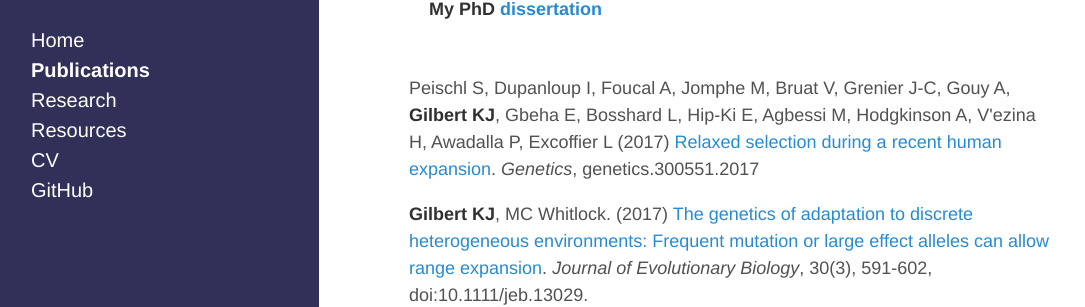
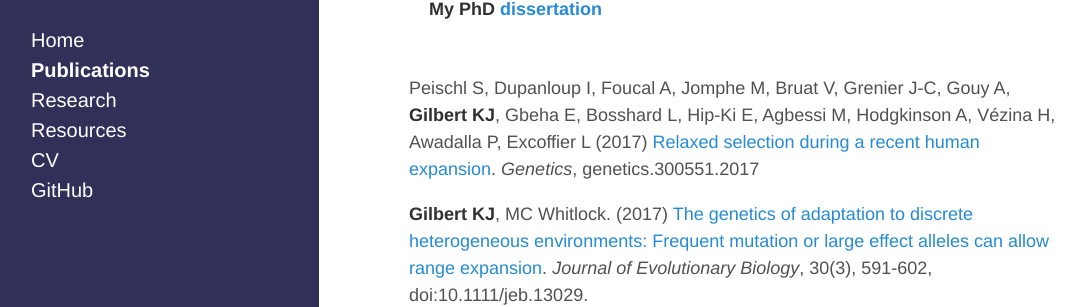
Before and after one commit to kjgilbert/kjgilbert.github.io, a Jekyll site: the page built from publications.md, in a window 1280 px wide and 900 px high. Shown: the part 218-525 px from the top of the window, without its empty margins (5-1090 px from the left). Built offline with Jekyll 4.4.1, drawn with Linux system fonts in a browser that asks for light colours; Markdown is read by kramdown in place of the engine named in the settings.

Commit message:
update photo, correct typo

```diff
--- a/publications.md
+++ b/publications.md
@@ -9,7 +9,7 @@ title: Publications
 
 &nbsp;
 
-Peischl S, Dupanloup I, Foucal A, Jomphe M, Bruat V, Grenier J-C, Gouy A, **Gilbert KJ**, Gbeha E, Bosshard L, Hip-Ki E, Agbessi M, Hodgkinson A, V\'ezina H, Awadalla P, Excoffier L (2017) [Relaxed selection during a recent human expansion](http://www.genetics.org/content/early/2017/11/28/genetics.117.300551). *Genetics*, genetics.300551.2017
+Peischl S, Dupanloup I, Foucal A, Jomphe M, Bruat V, Grenier J-C, Gouy A, **Gilbert KJ**, Gbeha E, Bosshard L, Hip-Ki E, Agbessi M, Hodgkinson A, Vézina H, Awadalla P, Excoffier L (2017) [Relaxed selection during a recent human expansion](http://www.genetics.org/content/early/2017/11/28/genetics.117.300551). *Genetics*, genetics.300551.2017
 
 **Gilbert KJ**, MC Whitlock. (2017) [The genetics of adaptation to discrete heterogeneous environments: Frequent mutation or large effect alleles can allow range expansion](http://onlinelibrary.wiley.com/doi/10.1111/jeb.13029/abstract). *Journal of Evolutionary Biology*, 30(3), 591-602, doi:10.1111/jeb.13029.
 &nbsp;&nbsp;&nbsp;&nbsp; <sub>[Dryad data](http://datadryad.org/resource/doi:10.5061/dryad.k6636)</sub> &nbsp;<sub>[Modified Nemo code](https://github.com/kjgilbert/NemoDispersalKernel)</sub> &nbsp;<sub>[aNEMOne](https://github.com/kjgilbert/aNEMOne)</sub>
```
Also changed, not shown: extras/Photo.png, extras/Photo_copy.png (added).
